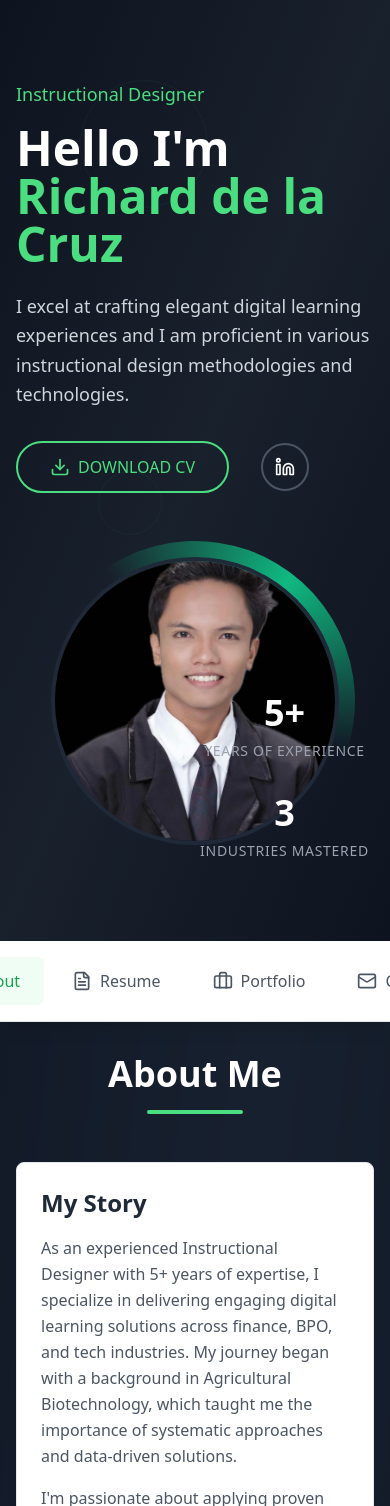
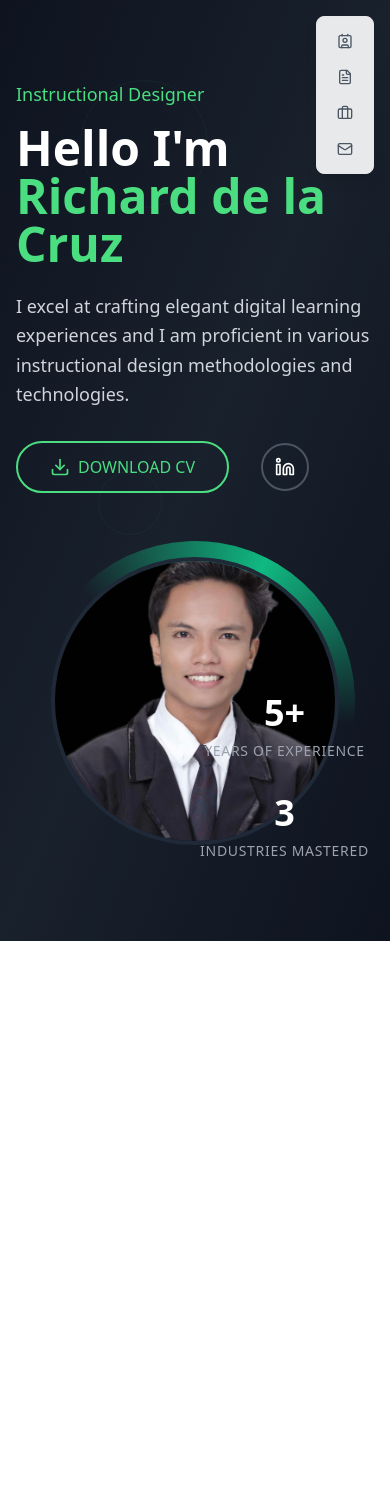
Before and after one commit to richarddlc/cruz-portfolio-showcase, a React (Vite) app: page / in a window 390 px wide. Shown: the top 1506 px of the page. After the commit the page ends 941 px from the top, so only its background shows below. Built offline with nearby package versions, Linux system fonts and the light colour scheme.

Commit message:
Fix mobile header display and default tab
The AI fixed the mobile view header display and set the default tab to none selected.

```diff
--- a/src/components/Navigation.tsx
+++ b/src/components/Navigation.tsx
@@ -17,16 +17,16 @@ const Navigation = ({ activeTab, setActiveTab }: NavigationProps) => {
   ];
 
   return (
-    <nav className="sticky top-0 z-50 bg-white shadow-lg border-b border-gray-200">
-      <div className="max-w-6xl mx-auto px-4">
-        <div className="flex justify-center space-x-1 py-4">
+    <nav className="fixed top-4 right-4 z-50">
+      <div className="bg-white/90 backdrop-blur-sm rounded-lg shadow-lg border border-gray-200 p-2">
+        <div className="flex flex-col space-y-1 md:flex-row md:space-y-0 md:space-x-1">
           {tabs.map((tab) => {
             const Icon = tab.icon;
             return (
               <motion.button
                 key={tab.id}
                 onClick={() => setActiveTab(tab.id)}
-                className={`relative px-6 py-3 rounded-lg font-medium transition-all duration-300 flex items-center space-x-2 ${
+                className={`relative px-3 py-2 rounded-md font-medium transition-all duration-300 flex items-center space-x-2 text-sm whitespace-nowrap ${
                   activeTab === tab.id
                     ? 'text-green-600 bg-green-50'
                     : 'text-gray-600 hover:text-green-600 hover:bg-gray-50'
@@ -34,12 +34,12 @@ const Navigation = ({ activeTab, setActiveTab }: NavigationProps) => {
                 whileHover={{ scale: 1.05 }}
                 whileTap={{ scale: 0.95 }}
               >
-                <Icon size={20} />
-                <span>{tab.label}</span>
+                <Icon size={16} />
+                <span className="hidden sm:inline">{tab.label}</span>
                 {activeTab === tab.id && (
                   <motion.div
                     layoutId="activeTab"
-                    className="absolute inset-0 bg-green-100 rounded-lg -z-10"
+                    className="absolute inset-0 bg-green-100 rounded-md -z-10"
                     initial={false}
                     transition={{ type: "spring", bounce: 0.2, duration: 0.6 }}
                   />
--- a/src/pages/Index.tsx
+++ b/src/pages/Index.tsx
@@ -9,7 +9,7 @@ import PortfolioSection from '../components/PortfolioSection';
 import ContactSection from '../components/ContactSection';
 
 const Index = () => {
-  const [activeTab, setActiveTab] = useState('about');
+  const [activeTab, setActiveTab] = useState('');
 
   // Listen for custom tab change events from portfolio section
   useEffect(() => {
@@ -35,7 +35,7 @@ const Index = () => {
       case 'contact':
         return <ContactSection />;
       default:
-        return <AboutSection />;
+        return null;
     }
   };
 
@@ -43,6 +43,7 @@ const Index = () => {
     <div className="min-h-screen bg-gradient-to-br from-gray-900 via-gray-800 to-gray-900 overflow-x-hidden">
       <HeroSection />
       <Navigation activeTab={activeTab} setActiveTab={setActiveTab} />
+      {activeTab && (
         <motion.main
           key={activeTab}
           initial={{ opacity: 0, y: 20 }}
@@ -52,6 +53,7 @@ const Index = () => {
         >
           {renderActiveSection()}
         </motion.main>
+      )}
     </div>
   );
 };
```
Lines whose indentation alone changed are shown as unchanged.
